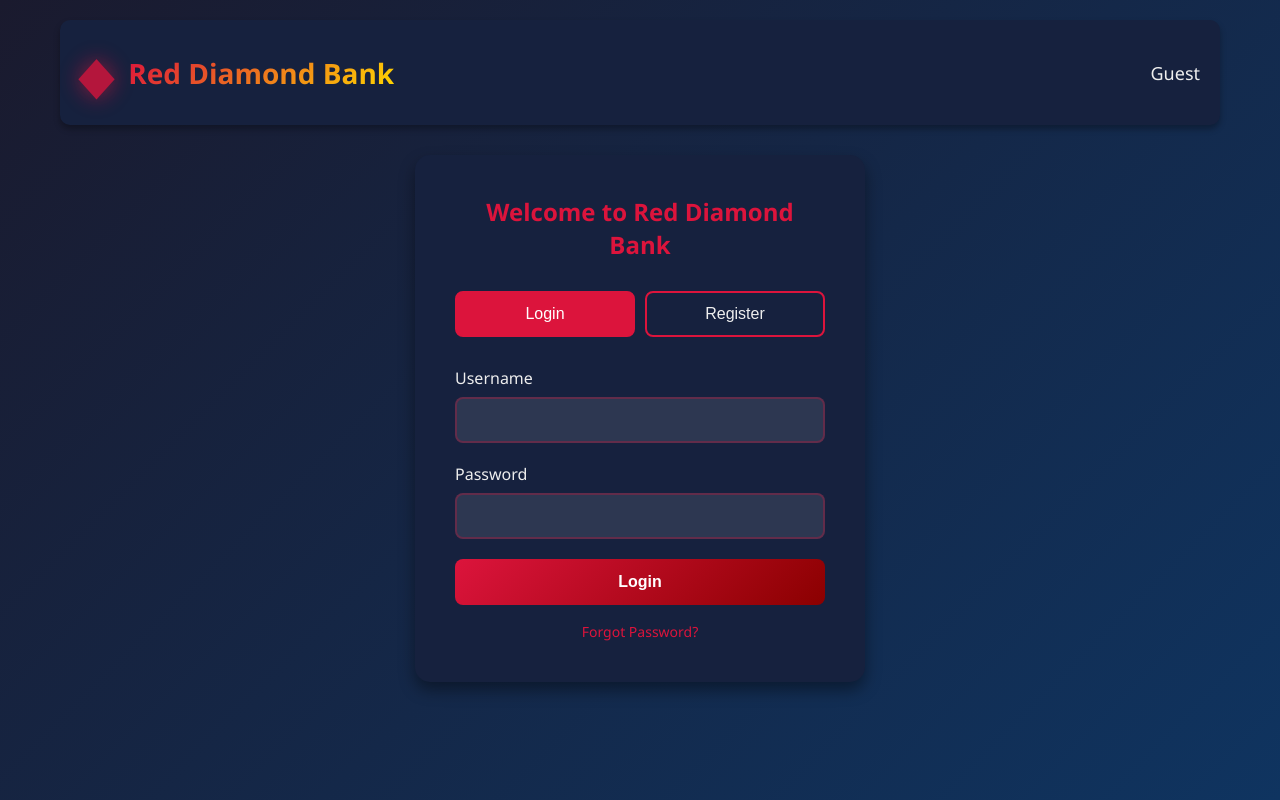
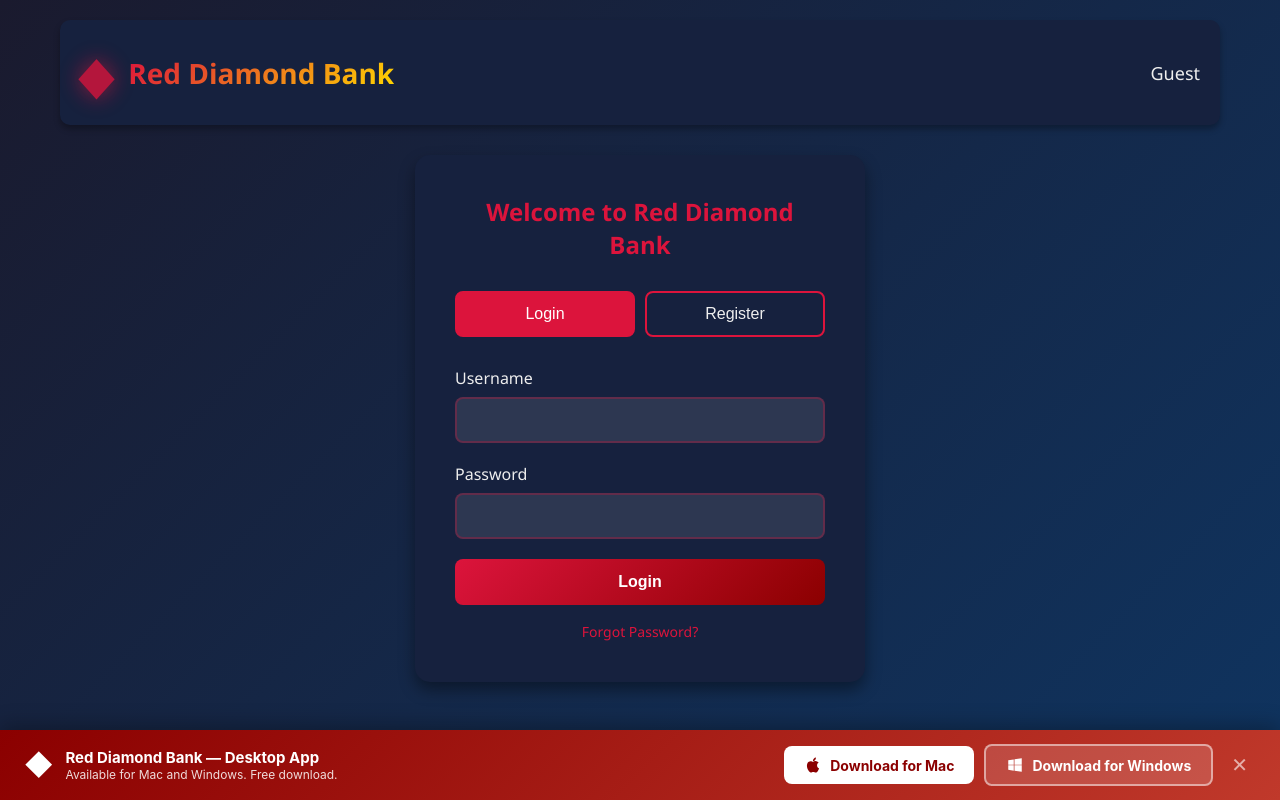
Before and after one commit to maxvbuda/Bank, a website: page index.html in a window 1280 px wide. Drawn offline with Linux system fonts and the light colour scheme.

Commit message:
Add Mac and Windows download banner

```diff
--- a/index.html
+++ b/index.html
@@ -467,5 +467,64 @@
     </div>
 
     <script src="app.js"></script>
+
+    <!-- Download Banner -->
+    <div id="downloadBanner" style="
+        position: fixed;
+        bottom: 0; left: 0; right: 0;
+        background: linear-gradient(135deg, #8B0000, #C0392B);
+        color: white;
+        padding: 14px 24px;
+        display: flex;
+        align-items: center;
+        justify-content: space-between;
+        flex-wrap: wrap;
+        gap: 12px;
+        z-index: 9999;
+        box-shadow: 0 -4px 20px rgba(0,0,0,0.3);
+        font-family: -apple-system, BlinkMacSystemFont, 'Segoe UI', sans-serif;
+    ">
+        <div style="display:flex;align-items:center;gap:12px;">
+            <span style="font-size:28px;">◆</span>
+            <div>
+                <div style="font-weight:700;font-size:15px;">Red Diamond Bank — Desktop App</div>
+                <div style="font-size:12px;opacity:0.85;">Available for Mac and Windows. Free download.</div>
+            </div>
+        </div>
+        <div style="display:flex;gap:10px;align-items:center;flex-wrap:wrap;">
+            <a href="https://github.com/maxvbuda/Bank/releases/download/v1.0.0/RedDiamondBank-Mac.zip"
+               style="
+                   display:inline-flex;align-items:center;gap:8px;
+                   background:white;color:#8B0000;
+                   padding:10px 20px;border-radius:8px;
+                   text-decoration:none;font-weight:700;font-size:14px;
+                   transition:opacity .2s;
+               "
+               onmouseover="this.style.opacity='.85'" onmouseout="this.style.opacity='1'">
+                <svg width="18" height="18" viewBox="0 0 24 24" fill="#8B0000"><path d="M18.71 19.5c-.83 1.24-1.71 2.45-3.05 2.47-1.34.03-1.77-.79-3.29-.79-1.53 0-2 .77-3.27.82-1.31.05-2.3-1.32-3.14-2.53C4.25 17 2.94 12.45 4.7 9.39c.87-1.52 2.43-2.48 4.12-2.51 1.28-.02 2.5.87 3.29.87.78 0 2.26-1.07 3.8-.91.65.03 2.47.26 3.64 1.98-.09.06-2.17 1.28-2.15 3.81.03 3.02 2.65 4.03 2.68 4.04-.03.07-.42 1.44-1.38 2.83M13 3.5c.73-.83 1.94-1.46 2.94-1.5.13 1.17-.34 2.35-1.04 3.19-.69.85-1.83 1.51-2.95 1.42-.15-1.15.41-2.35 1.05-3.11z"/></svg>
+                Download for Mac
+            </a>
+            <a href="https://github.com/maxvbuda/Bank/releases/download/v1.0.0/RedDiamondBank-Windows.zip"
+               style="
+                   display:inline-flex;align-items:center;gap:8px;
+                   background:rgba(255,255,255,0.15);color:white;
+                   border:2px solid rgba(255,255,255,0.5);
+                   padding:10px 20px;border-radius:8px;
+                   text-decoration:none;font-weight:700;font-size:14px;
+                   transition:opacity .2s;
+               "
+               onmouseover="this.style.opacity='.85'" onmouseout="this.style.opacity='1'">
+                <svg width="18" height="18" viewBox="0 0 24 24" fill="white"><path d="M3 5.557L10.333 4.5v7.27H3V5.557zM11.334 4.36L21 3v8.77h-9.666V4.36zM3 12.23h7.333V19.5L3 18.443V12.23zM11.334 12.23H21V21l-9.666-1.36V12.23z"/></svg>
+                Download for Windows
+            </a>
+            <button onclick="document.getElementById('downloadBanner').style.display='none'"
+                style="
+                    background:none;border:none;color:rgba(255,255,255,0.6);
+                    font-size:20px;cursor:pointer;padding:4px 8px;line-height:1;
+                ">✕</button>
+        </div>
+    </div>
+    <!-- Add bottom padding so banner doesn't cover content -->
+    <div style="height:80px;"></div>
 </body>
 </html>
```
